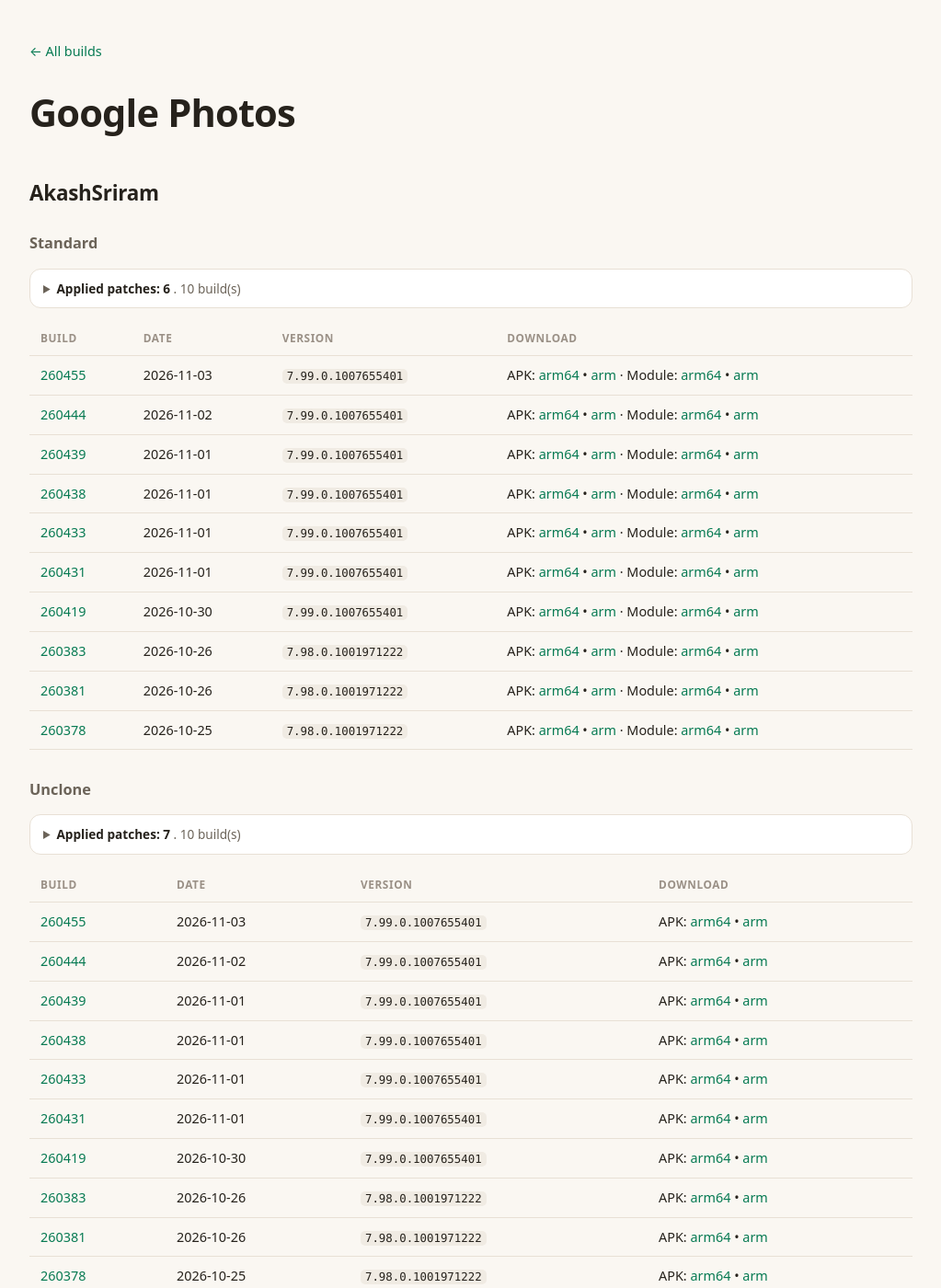
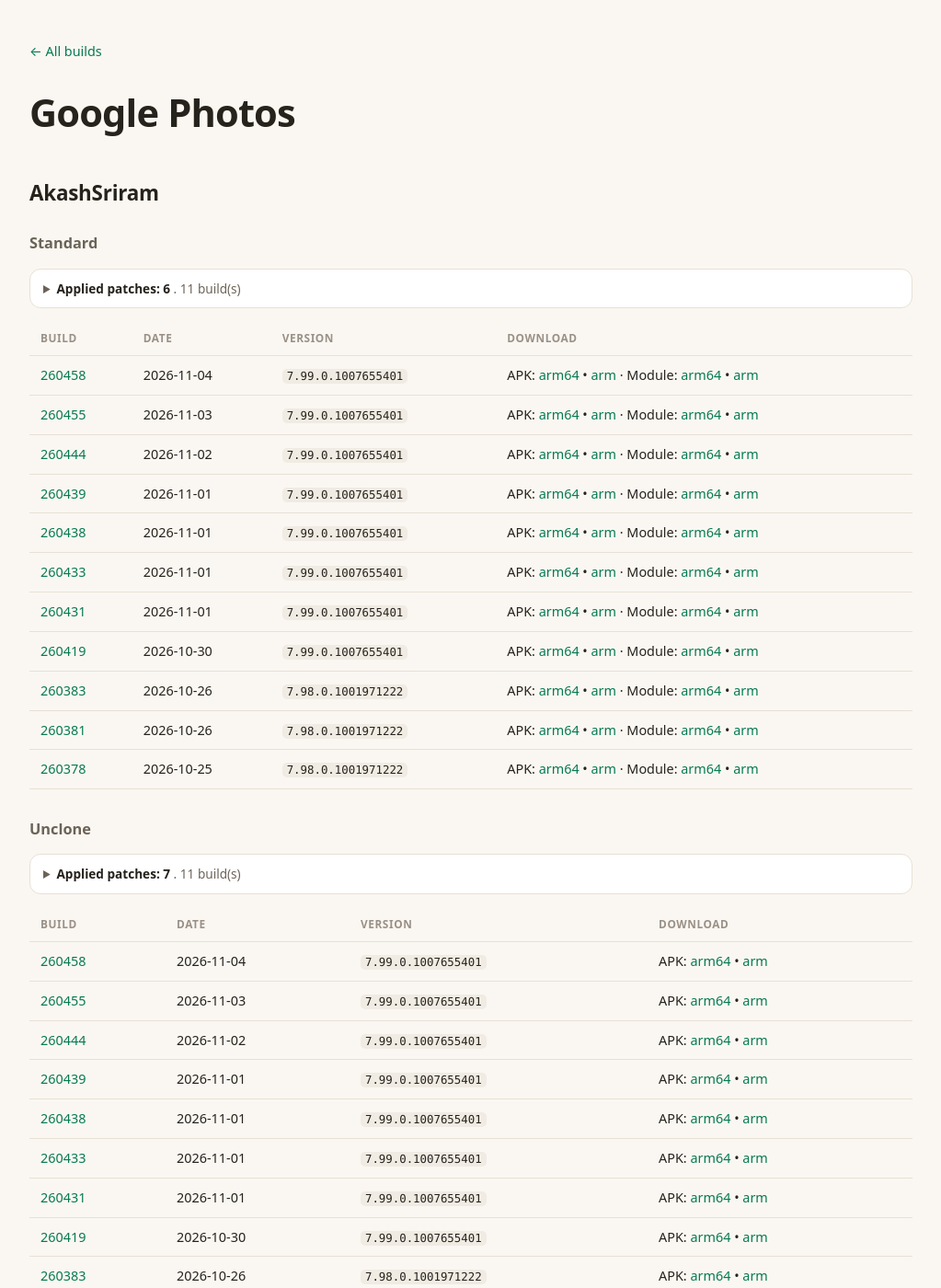
Before and after one commit to nullcpy/archive, a Jekyll site: the page built from apps/googlephotos/index.md, in a window 1280 px wide and 1400 px high. Shown: the whole window at 92% size, without its empty margins (128-1151 px from the left). Built offline with Jekyll 4.4.1, drawn with Linux system fonts in a browser that asks for light colours.

Commit message:
chore: rebuild the archive Pages surface [skip ci]

```diff
--- a/apps/googlephotos/index.md
+++ b/apps/googlephotos/index.md
@@ -8,7 +8,7 @@ title: Google Photos
 
 ### Standard
 
-<details><summary><b>Applied patches: 6</b> . 10 build(s)</summary>
+<details><summary><b>Applied patches: 6</b> . 11 build(s)</summary>
 <ul>
 <li>AMOLED dark theme</li>
 <li>DCIM &amp; backup control</li>
@@ -21,6 +21,7 @@ title: Google Photos
 
 | Build | Date | Version | Download |
 |---|---|---|---|
+| [260458](https://github.com/nullcpy/archive/releases/tag/260458) | 2026-11-04 | `7.99.0.1007655401` | APK: [arm64](https://github.com/nullcpy/archive/releases/download/260458/google-photos-akashsriram-v7.99.0.1007655401-arm64-v8a.apk) • [arm](https://github.com/nullcpy/archive/releases/download/260458/google-photos-akashsriram-v7.99.0.1007655401-arm-v7a.apk) · Module: [arm64](https://github.com/nullcpy/archive/releases/download/260458/google-photos-akashsriram-module-v7.99.0.1007655401-arm64-v8a.zip) • [arm](https://github.com/nullcpy/archive/releases/download/260458/google-photos-akashsriram-module-v7.99.0.1007655401-arm-v7a.zip) |
 | [260455](https://github.com/nullcpy/archive/releases/tag/260455) | 2026-11-03 | `7.99.0.1007655401` | APK: [arm64](https://github.com/nullcpy/archive/releases/download/260455/google-photos-akashsriram-v7.99.0.1007655401-arm64-v8a.apk) • [arm](https://github.com/nullcpy/archive/releases/download/260455/google-photos-akashsriram-v7.99.0.1007655401-arm-v7a.apk) · Module: [arm64](https://github.com/nullcpy/archive/releases/download/260455/google-photos-akashsriram-module-v7.99.0.1007655401-arm64-v8a.zip) • [arm](https://github.com/nullcpy/archive/releases/download/260455/google-photos-akashsriram-module-v7.99.0.1007655401-arm-v7a.zip) |
 | [260444](https://github.com/nullcpy/archive/releases/tag/260444) | 2026-11-02 | `7.99.0.1007655401` | APK: [arm64](https://github.com/nullcpy/archive/releases/download/260444/google-photos-akashsriram-v7.99.0.1007655401-arm64-v8a.apk) • [arm](https://github.com/nullcpy/archive/releases/download/260444/google-photos-akashsriram-v7.99.0.1007655401-arm-v7a.apk) · Module: [arm64](https://github.com/nullcpy/archive/releases/download/260444/google-photos-akashsriram-module-v7.99.0.1007655401-arm64-v8a.zip) • [arm](https://github.com/nullcpy/archive/releases/download/260444/google-photos-akashsriram-module-v7.99.0.1007655401-arm-v7a.zip) |
 | [260439](https://github.com/nullcpy/archive/releases/tag/260439) | 2026-11-01 | `7.99.0.1007655401` | APK: [arm64](https://github.com/nullcpy/archive/releases/download/260439/google-photos-akashsriram-v7.99.0.1007655401-arm64-v8a.apk) • [arm](https://github.com/nullcpy/archive/releases/download/260439/google-photos-akashsriram-v7.99.0.1007655401-arm-v7a.apk) · Module: [arm64](https://github.com/nullcpy/archive/releases/download/260439/google-photos-akashsriram-module-v7.99.0.1007655401-arm64-v8a.zip) • [arm](https://github.com/nullcpy/archive/releases/download/260439/google-photos-akashsriram-module-v7.99.0.1007655401-arm-v7a.zip) |
@@ -34,7 +35,7 @@ title: Google Photos
 
 ### Unclone
 
-<details><summary><b>Applied patches: 7</b> . 10 build(s)</summary>
+<details><summary><b>Applied patches: 7</b> . 11 build(s)</summary>
 <ul>
 <li>AMOLED dark theme</li>
 <li>DCIM &amp; backup control</li>
@@ -48,6 +49,7 @@ title: Google Photos
 
 | Build | Date | Version | Download |
 |---|---|---|---|
+| [260458](https://github.com/nullcpy/archive/releases/tag/260458) | 2026-11-04 | `7.99.0.1007655401` | APK: [arm64](https://github.com/nullcpy/archive/releases/download/260458/google-photos-akashsriram-unclone-v7.99.0.1007655401-arm64-v8a.apk) • [arm](https://github.com/nullcpy/archive/releases/download/260458/google-photos-akashsriram-unclone-v7.99.0.1007655401-arm-v7a.apk) |
 | [260455](https://github.com/nullcpy/archive/releases/tag/260455) | 2026-11-03 | `7.99.0.1007655401` | APK: [arm64](https://github.com/nullcpy/archive/releases/download/260455/google-photos-akashsriram-unclone-v7.99.0.1007655401-arm64-v8a.apk) • [arm](https://github.com/nullcpy/archive/releases/download/260455/google-photos-akashsriram-unclone-v7.99.0.1007655401-arm-v7a.apk) |
 | [260444](https://github.com/nullcpy/archive/releases/tag/260444) | 2026-11-02 | `7.99.0.1007655401` | APK: [arm64](https://github.com/nullcpy/archive/releases/download/260444/google-photos-akashsriram-unclone-v7.99.0.1007655401-arm64-v8a.apk) • [arm](https://github.com/nullcpy/archive/releases/download/260444/google-photos-akashsriram-unclone-v7.99.0.1007655401-arm-v7a.apk) |
 | [260439](https://github.com/nullcpy/archive/releases/tag/260439) | 2026-11-01 | `7.99.0.1007655401` | APK: [arm64](https://github.com/nullcpy/archive/releases/download/260439/google-photos-akashsriram-unclone-v7.99.0.1007655401-arm64-v8a.apk) • [arm](https://github.com/nullcpy/archive/releases/download/260439/google-photos-akashsriram-unclone-v7.99.0.1007655401-arm-v7a.apk) |
```
Also changed, not shown: index.md (+10 -10 lines).
